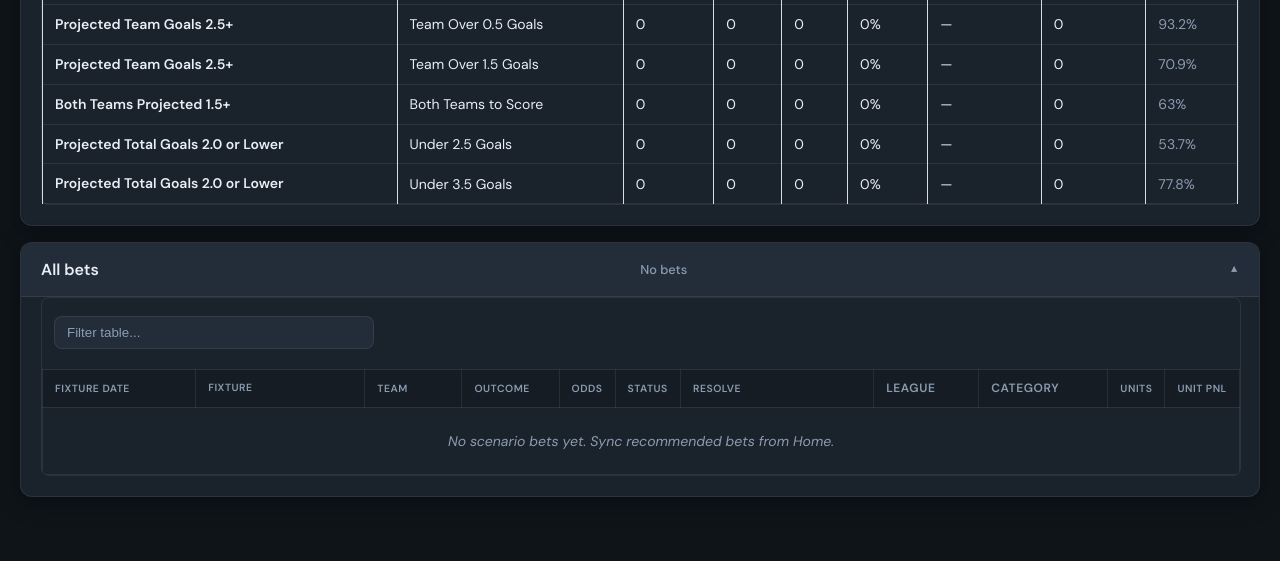
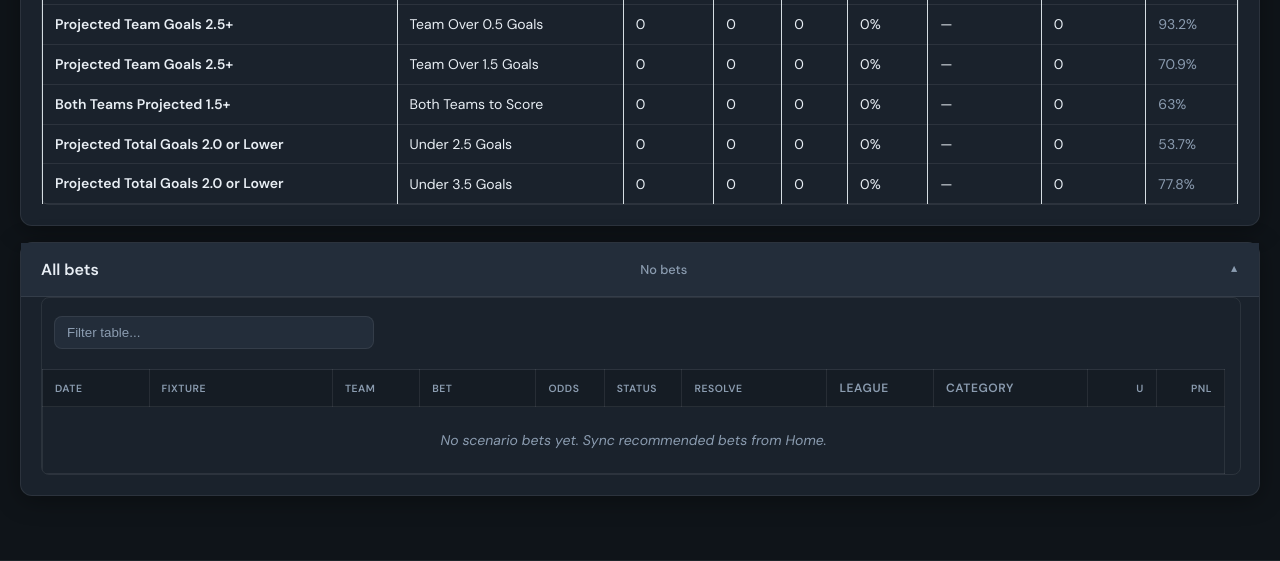
Before and after one commit to kangmarushi7/dgauto, a FastAPI app: page /bet-log in a window 1280 px wide. Shown: the part 939-1500 px from the top of the page. Run offline with FastAPI, Linux system fonts and the light colour scheme; data that the repository does not hold is empty; some libraries are stand-ins or nearby versions.

Commit message:
minor fix

```diff
--- a/static/bet_log.js
+++ b/static/bet_log.js
@@ -198,10 +198,19 @@
     for (const e of list) {
       const parts = scenarioParts(e);
       const tr = document.createElement("tr");
-      tr.appendChild(td(formatToIst(e.fixture_date)));
-      tr.appendChild(td(e.fixture || ""));
-      tr.appendChild(td(e.team_name || ""));
-      tr.appendChild(td(parts.label));
+      const dateCell = td(formatToIst(e.fixture_date));
+      const fixtureCell = td(e.fixture || "");
+      const teamCell = td(e.team_name || "");
+      const betCell = td(parts.label);
+      const leagueCell = td(e.league_name || "");
+      const categoryCell = td(parts.category);
+      for (const cell of [fixtureCell, teamCell, betCell, leagueCell, categoryCell]) {
+        if (cell.textContent) cell.title = cell.textContent;
+      }
+      tr.appendChild(dateCell);
+      tr.appendChild(fixtureCell);
+      tr.appendChild(teamCell);
+      tr.appendChild(betCell);
       tr.appendChild(td(e.odds ?? ""));
       const statusCell = td(e.status || "open");
       statusCell.className = statusClass(e.status);
@@ -230,8 +239,8 @@
         actions.appendChild(settled);
       }
       tr.appendChild(actions);
-      tr.appendChild(td(e.league_name || ""));
-      tr.appendChild(td(parts.category));
+      tr.appendChild(leagueCell);
+      tr.appendChild(categoryCell);
       tr.appendChild(td(e.units ?? 1));
       const pnlCell = td(
         e.status && e.status !== "open" ? fmtPnl(e.pnl_units) : "—",
--- a/static/betlog.css
+++ b/static/betlog.css
@@ -27,7 +27,7 @@ body.betlog-body {
 }
 
 .betlog-shell {
-  max-width: 1280px;
+  max-width: min(100%, 1440px);
   margin: 0 auto;
   padding: 24px 20px 48px;
 }
@@ -204,7 +204,19 @@ body.betlog-body {
   font-size: 1.5rem;
   font-weight: 700;
   letter-spacing: -0.02em;
-  color: var(--bl-text);
+  color: #f1f5f9;
+}
+
+body.betlog-body .betlog-kpi .betlog-kpi-value {
+  color: #f1f5f9;
+}
+
+body.betlog-body .betlog-kpi .betlog-kpi-value.pnl-pos {
+  color: var(--bl-accent);
+}
+
+body.betlog-body .betlog-kpi .betlog-kpi-value.pnl-neg {
+  color: var(--bl-danger);
 }
 
 .betlog-panel {
@@ -214,6 +226,11 @@ body.betlog-body {
   margin-bottom: 16px;
   overflow: hidden;
   box-shadow: var(--bl-shadow);
+}
+
+/* Allow horizontal scroll for wide bet tables (overflow:hidden clips child scrollbars). */
+.betlog-panel.betlog-panel--bets {
+  overflow: visible;
 }
 
 .betlog-panel > summary {
@@ -346,11 +363,13 @@ body.betlog-body {
 
 .betlog-bets-table-wrap {
   overflow-x: auto;
-  overflow-y: visible;
+  overflow-y: hidden;
   max-height: none;
   width: 100%;
   border-radius: 8px;
   border: 1px solid var(--bl-border);
+  -webkit-overflow-scrolling: touch;
+  scrollbar-gutter: stable;
 }
 
 .betlog-bets-table-wrap .table-tools {
@@ -367,10 +386,11 @@ body.betlog-body {
 
 .betlog-bets-table {
   width: 100%;
+  min-width: 1080px;
   border-collapse: collapse;
   font-size: 0.8125rem;
   margin: 0;
-  table-layout: auto;
+  table-layout: fixed;
 }
 
 .betlog-stats-table th {
@@ -402,72 +422,84 @@ body.betlog-body {
 }
 
 .betlog-bets-table td {
-  padding: 10px 12px;
+  padding: 8px 10px;
   border-bottom: 1px solid var(--bl-border);
   vertical-align: middle;
   color: var(--bl-text);
+  overflow: hidden;
+  text-overflow: ellipsis;
 }
 
 /* Col order: date, fixture, team, outcome, odds, status, resolve, league, category, units, pnl */
 .betlog-bets-table th:nth-child(1),
 .betlog-bets-table td:nth-child(1) {
+  width: 9%;
   white-space: nowrap;
-  min-width: 8rem;
 }
 
 .betlog-bets-table th:nth-child(2),
 .betlog-bets-table td:nth-child(2) {
-  white-space: normal;
-  min-width: 9rem;
-  max-width: 12rem;
-  line-height: 1.35;
+  width: 17%;
+  white-space: nowrap;
 }
 
 .betlog-bets-table th:nth-child(3),
 .betlog-bets-table td:nth-child(3) {
+  width: 7%;
   white-space: nowrap;
-  min-width: 4.5rem;
 }
 
 .betlog-bets-table th:nth-child(4),
 .betlog-bets-table td:nth-child(4) {
-  white-space: normal;
-  min-width: 4.5rem;
+  width: 10%;
+  white-space: nowrap;
 }
 
 .betlog-bets-table th:nth-child(5),
-.betlog-bets-table td:nth-child(5),
+.betlog-bets-table td:nth-child(5) {
+  width: 5%;
+  white-space: nowrap;
+}
+
 .betlog-bets-table th:nth-child(6),
-.betlog-bets-table td:nth-child(6),
-.betlog-bets-table th:nth-child(10),
-.betlog-bets-table td:nth-child(10),
-.betlog-bets-table th:nth-child(11),
-.betlog-bets-table td:nth-child(11) {
+.betlog-bets-table td:nth-child(6) {
+  width: 6%;
+  white-space: nowrap;
+}
+
+.betlog-bets-table th.col-resolve,
+.betlog-bets-table td.col-resolve {
+  width: 13%;
+  overflow: visible;
   white-space: nowrap;
 }
 
 .betlog-bets-table th:nth-child(8),
 .betlog-bets-table td:nth-child(8) {
-  white-space: normal;
-  min-width: 5rem;
-  max-width: 8rem;
-  line-height: 1.35;
+  width: 9%;
+  white-space: nowrap;
   font-size: 0.75rem;
 }
 
 .betlog-bets-table th:nth-child(9),
 .betlog-bets-table td:nth-child(9) {
-  white-space: normal;
-  min-width: 6.5rem;
-  max-width: 10rem;
-  line-height: 1.35;
+  width: 14%;
+  white-space: nowrap;
   font-size: 0.75rem;
 }
 
-.betlog-bets-table th.col-resolve,
-.betlog-bets-table td.col-resolve {
-  min-width: 10.5rem;
+.betlog-bets-table th:nth-child(10),
+.betlog-bets-table td:nth-child(10),
+.betlog-bets-table th:nth-child(11),
+.betlog-bets-table td:nth-child(11) {
+  width: 5%;
   white-space: nowrap;
+  text-align: right;
+}
+
+.betlog-bets-table th:nth-child(10),
+.betlog-bets-table th:nth-child(11) {
+  text-align: right;
 }
 
 .betlog-bets-table th.col-resolve:last-child,
@@ -500,8 +532,8 @@ body.betlog-body {
   color: var(--bl-text);
   border: 1px solid var(--bl-border);
   border-radius: 6px;
-  padding: 5px 12px;
-  font-size: 0.75rem;
+  padding: 4px 8px;
+  font-size: 0.7rem;
   font-weight: 600;
   margin: 0;
   cursor: pointer;
--- a/templates/bet_log.html
+++ b/templates/bet_log.html
@@ -5,7 +5,7 @@
     <meta name="viewport" content="width=device-width, initial-scale=1.0" />
     <title>Bet Log · DG</title>
     <link rel="stylesheet" href="/static/style.css" />
-    <link rel="stylesheet" href="/static/betlog.css" />
+    <link rel="stylesheet" href="/static/betlog.css?v=5" />
     <script src="/static/table_tools.js" defer></script>
   </head>
   <body class="betlog-body">
@@ -71,7 +71,7 @@
         </div>
       </details>
 
-      <details class="betlog-panel" open>
+      <details class="betlog-panel betlog-panel--bets" open>
         <summary>
           <span>All bets</span>
           <span class="betlog-panel-meta" id="betsPanelMeta"></span>
@@ -81,17 +81,17 @@
             <table class="betlog-bets-table">
             <thead>
               <tr>
-                <th>Fixture date</th>
+                <th>Date</th>
                 <th>Fixture</th>
                 <th>Team</th>
-                <th>Outcome</th>
+                <th>Bet</th>
                 <th>Odds</th>
                 <th>Status</th>
                 <th class="col-resolve">Resolve</th>
                 <th>League</th>
                 <th>Category</th>
-                <th>Units</th>
-                <th>Unit PnL</th>
+                <th>U</th>
+                <th>PnL</th>
               </tr>
             </thead>
             <tbody id="betRows"></tbody>
--- a/templates/legacy_bet_log.html
+++ b/templates/legacy_bet_log.html
@@ -5,7 +5,7 @@
     <meta name="viewport" content="width=device-width, initial-scale=1.0" />
     <title>Legacy Bet Log · DG</title>
     <link rel="stylesheet" href="/static/style.css" />
-    <link rel="stylesheet" href="/static/betlog.css" />
+    <link rel="stylesheet" href="/static/betlog.css?v=5" />
     <script src="/static/table_tools.js" defer></script>
   </head>
   <body class="betlog-body">
```
